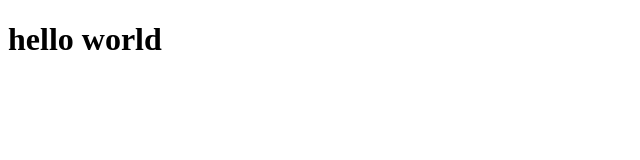
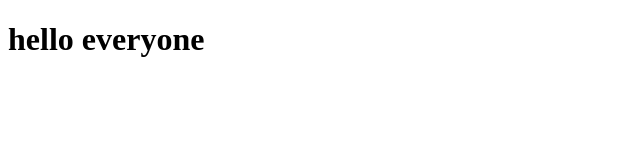
Before and after one commit to boudra/demo-git, a plain HTML site: page index.html in a window 1280 px wide. Shown: the whole page, without its empty margins (0-640 px from the left). Drawn offline with Linux system fonts and the light colour scheme.

Commit message:
change title to everyone

```diff
--- a/index.html
+++ b/index.html
@@ -5,6 +5,6 @@
   <title></title>
 </head>
 <body>
-  <h1>hello world</h1>
+  <h1>hello everyone</h1>
 </body>
 </html>
```
